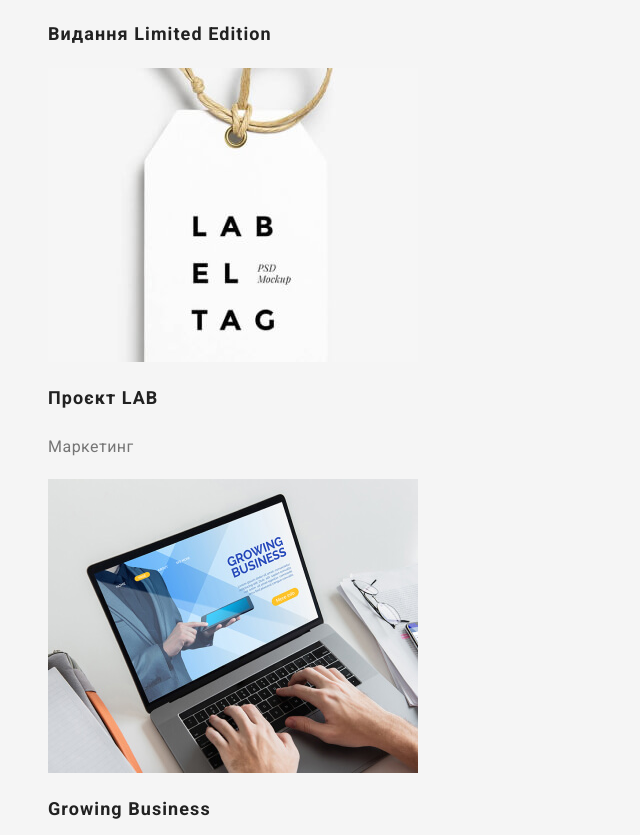
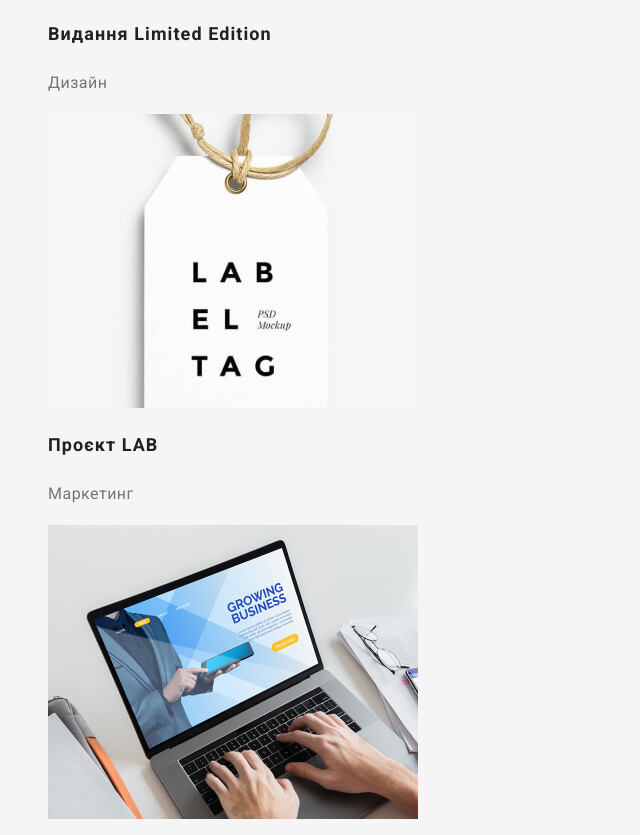
Before and after one commit to Yan-IT/goit-markup-hw-02, a plain HTML site: page portfolio.html in a window 1280 px wide. Shown: the part 3121-3956 px from the top of the page, without its empty margins (0-640 px from the left). Drawn offline with Linux system fonts and the light colour scheme.

Commit message:
Corrected a typo

```diff
--- a/portfolio.html
+++ b/portfolio.html
@@ -90,8 +90,8 @@
             <a href="" class="gallery-list-link"
               ><img src="./images/gallery7.jpg" alt="Видання Limited Edition" width="370" />
               <h2 class="gallery-list-title">Видання Limited Edition</h2>
-              <p class="gallery-list-text"></p
-            ></a>
+              <p class="gallery-list-text">Дизайн</p></a
+            >
           </li>
           <li>
             <a href="" class="gallery-list-link"
```
